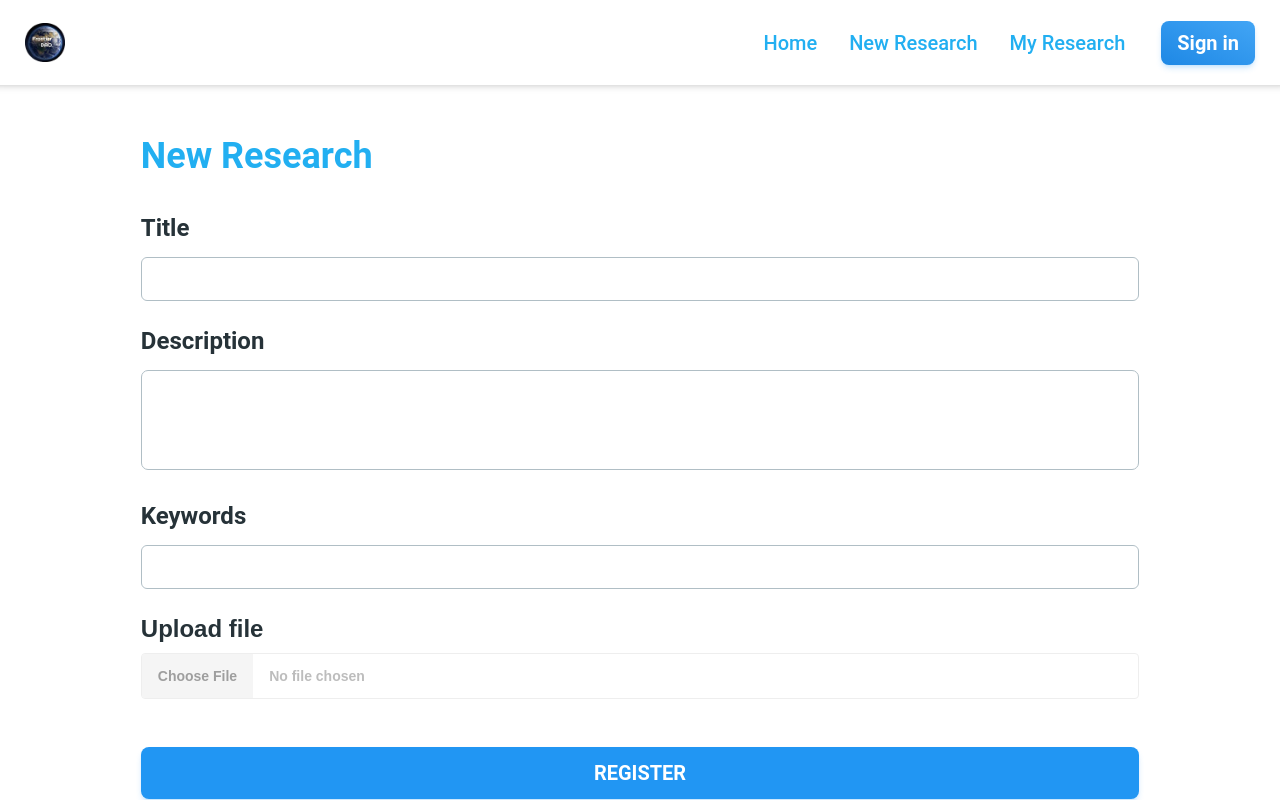
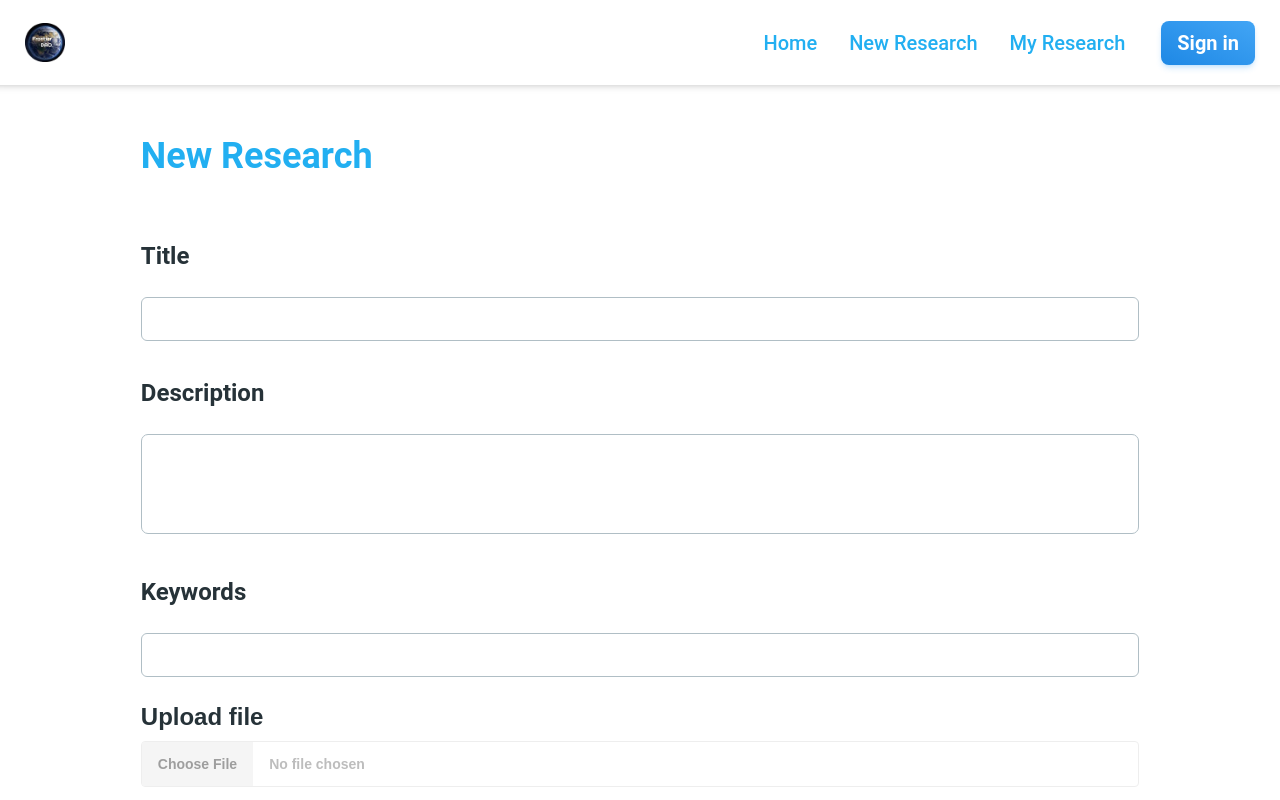
Before and after one commit to zerox-toml/Frontier-Registry-UI-Stellar, a React (Vite) app: page /newresearch in a window 1280 px wide. Built offline with nearby package versions, Linux system fonts and the light colour scheme; what @creit.tech/stellar-wallets-kit would draw is missing.

Commit message:
update new resarch

```diff
--- a/src/pages/NewResearch.tsx
+++ b/src/pages/NewResearch.tsx
@@ -17,9 +17,9 @@ function NewResearch() {
           <Typography variant="h2"  className="text-custom-blue">
             New Research
           </Typography>
-          <form className="mt-8 mb-2 max-w-screen-2xl sm:w-full">
+          <form className="mt-12 mb-12 max-w-screen-2xl sm:w-full">
             <div className="mb-1 flex flex-col gap-6">
-              <Typography variant="h4" color="blue-gray" className="-mb-3">
+              <Typography variant="h4" color="blue-gray" className="mt-3">
                 Title
               </Typography>
               <Input
@@ -30,13 +30,13 @@ function NewResearch() {
                   className: "before:content-none after:content-none",
                 }}
               />
-              <Typography variant="h4" color="blue-gray" className="-mb-3">
+              <Typography variant="h4" color="blue-gray" className="mt-3">
                 Description
               </Typography>
               <div className="w-full">
                 <Textarea className="focus:!border-blue-400"/>
               </div>
-              <Typography variant="h4" color="blue-gray" className="-mb-3">
+              <Typography variant="h4" color="blue-gray" className="mt-3">
                 Keywords
               </Typography>
               <Input
```
